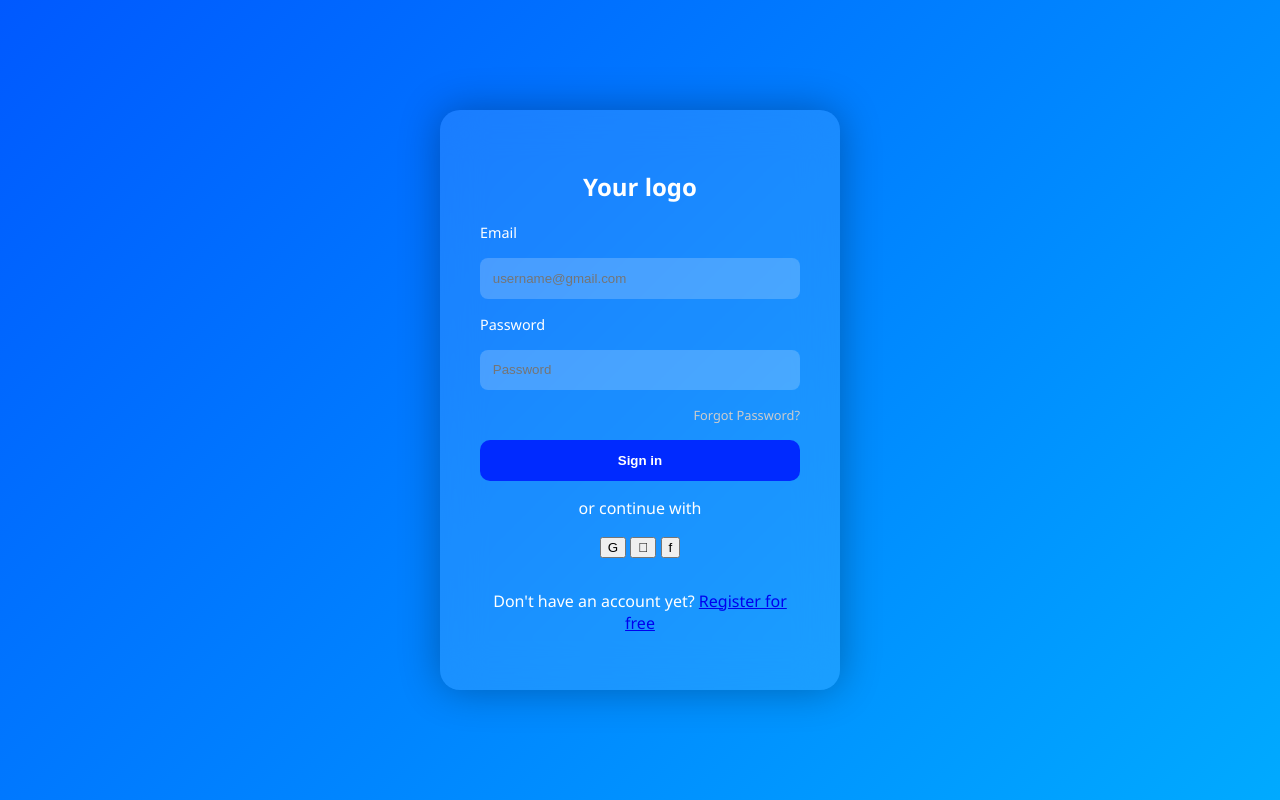
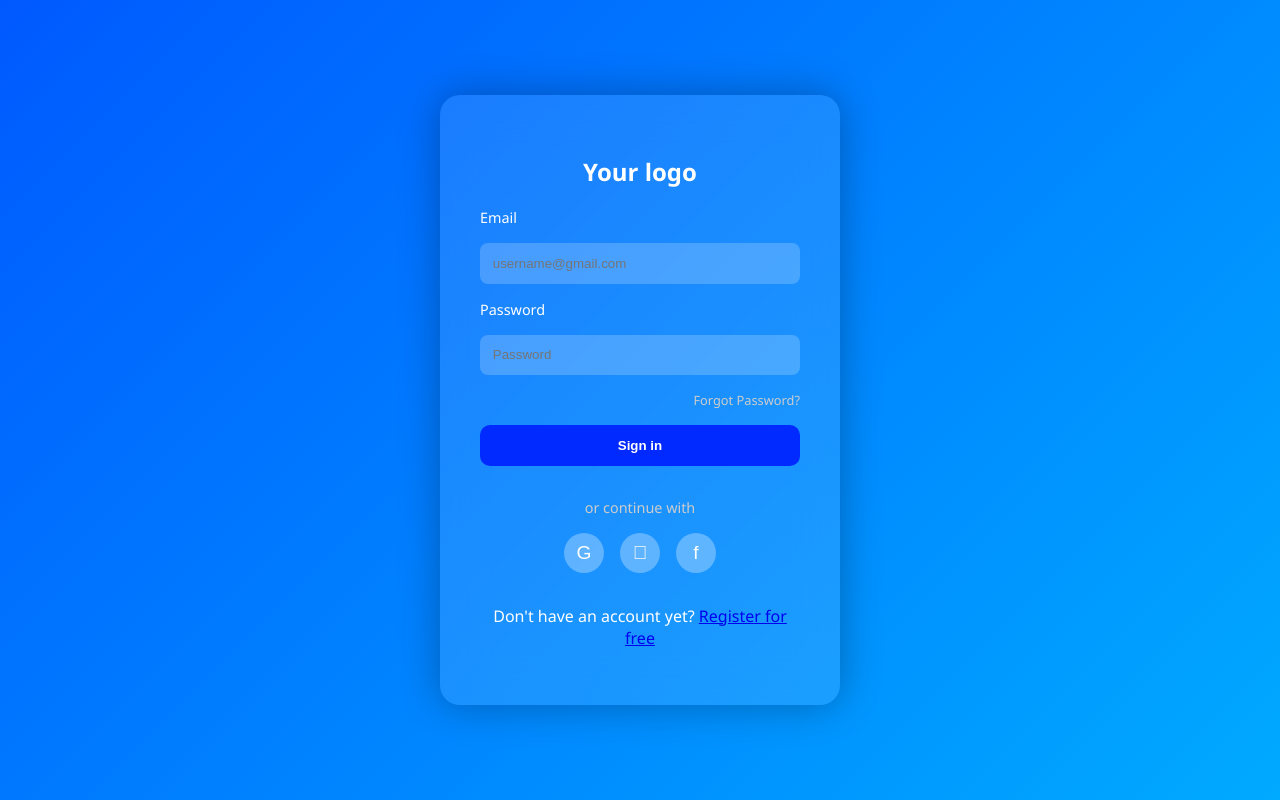
Before and after one commit to MitcaoMuhammad/sass_project, a plain HTML site: page index.html in a window 1280 px wide. Drawn offline with Linux system fonts and the light colour scheme.

Commit message:
css given to scoial logins

```diff
--- a/style.scss
+++ b/style.scss
@@ -70,3 +70,31 @@ body {
 		background: #1f48ff;
 	}
 }
+
+.separator {
+	font-size: 0.9rem;
+	color: #ccc;
+	margin-top: 1rem;
+}
+
+.social-login {
+	display: flex;
+	justify-content: center;
+	gap: 1rem;
+
+	.social {
+		width: 40px;
+		height: 40px;
+		border-radius: 50%;
+		border: none;
+		font-size: 1.2rem;
+		cursor: pointer;
+		background: rgba(255, 255, 255, 0.3);
+		color: #fff;
+		transition: 0.3s;
+
+		&:hover {
+			background: rgba(255, 255, 255, 0.5);
+		}
+	}
+}
```
Also changed, not shown: style.css, 1 other file.
